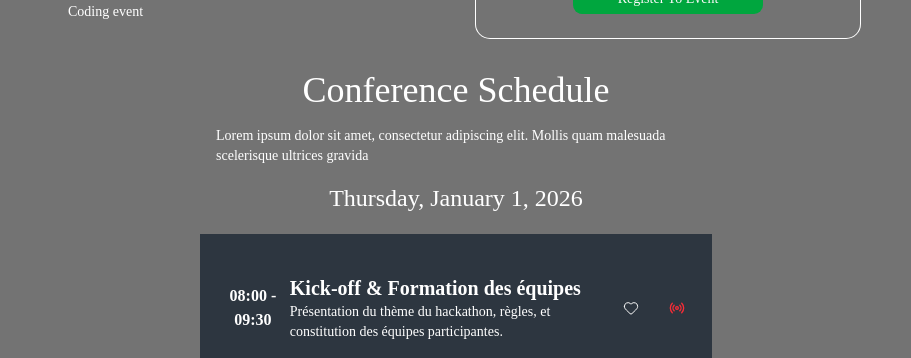
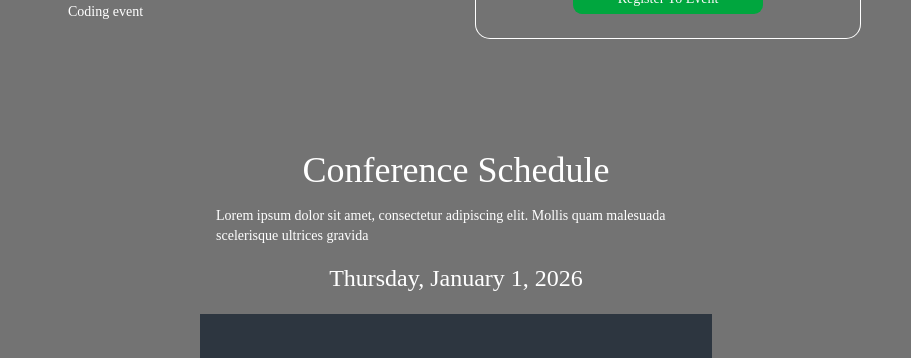
Before and after one commit to gama-hei/eventsync-core-platform, a Next.js app in the folder client/: page /sessions in a window 1280 px wide. Shown: the part 580-938 px from the top of the page, without its empty margins (184-1095 px from the left). Built offline with nearby package versions, Linux system fonts and the light colour scheme.

Commit message:
fix[hydratation]: add mounted flag to prevent hydration mismatch on buttons

```diff
--- a/client/src/components/ui/eventLists.tsx
+++ b/client/src/components/ui/eventLists.tsx
@@ -139,7 +139,7 @@ export default function page({events} : Props) {
     <>
 
      <div  >
-          <div className="@container/main flex flex-1 flex-col gap-2 pb-20">
+          <div className="@container/main flex flex-1 flex-col gap-2 ">
             <div className="flex flex-col gap-4 py-4 md:gap-6 md:py-6">
                  {event ? (
         <EventCard event={event} />
--- a/client/src/components/ui/sessionCard.tsx
+++ b/client/src/components/ui/sessionCard.tsx
@@ -1,5 +1,5 @@
 "use client";
-import { useState } from "react";
+import { useState, useEffect } from "react";
 import { Button } from "./button";
 import { Session } from "@/types/types";
 import {
@@ -41,10 +41,16 @@ export function SessionCards({ sessions = [] }: Props) {
   const handleNext = () => {
     setCurrentDateIndex((prev) => Math.min(prev + 1, uniqueDates.length - 1));
   };
+    const [mounted, setMounted] = useState(false);
+
+  useEffect(() => {
+    setMounted(true);
+  }, []);
+
 
   return (
     <>
-      <div className="m-auto w-[40vw] pb-5 ">
+      <div className="m-auto w-[40vw] pb-5 pt-20 ">
         <CardHeader className="w-full">
           <CardTitle className="text-4xl text-center text-background">
             Conference Schedule
@@ -101,7 +107,7 @@ export function SessionCards({ sessions = [] }: Props) {
           type="button"
           className="bg-blue-500 w-24 cursor-pointer"
           onClick={handlePrevious}
-          disabled={currentDateIndex === 0}
+          disabled={mounted && currentDateIndex === 0}
         >
           <ArrowLeft size={256} strokeWidth={50} absoluteStrokeWidth />
           Previous
@@ -110,7 +116,7 @@ export function SessionCards({ sessions = [] }: Props) {
           type="button"
           className="bg-blue-500 w-24 cursor-pointer"
           onClick={handleNext}
-          disabled={currentDateIndex === uniqueDates.length - 1}
+         disabled={mounted && currentDateIndex === uniqueDates.length - 1}
         >
           <span>Next</span>
           <ArrowRight size={256} strokeWidth={50} absoluteStrokeWidth />
```
